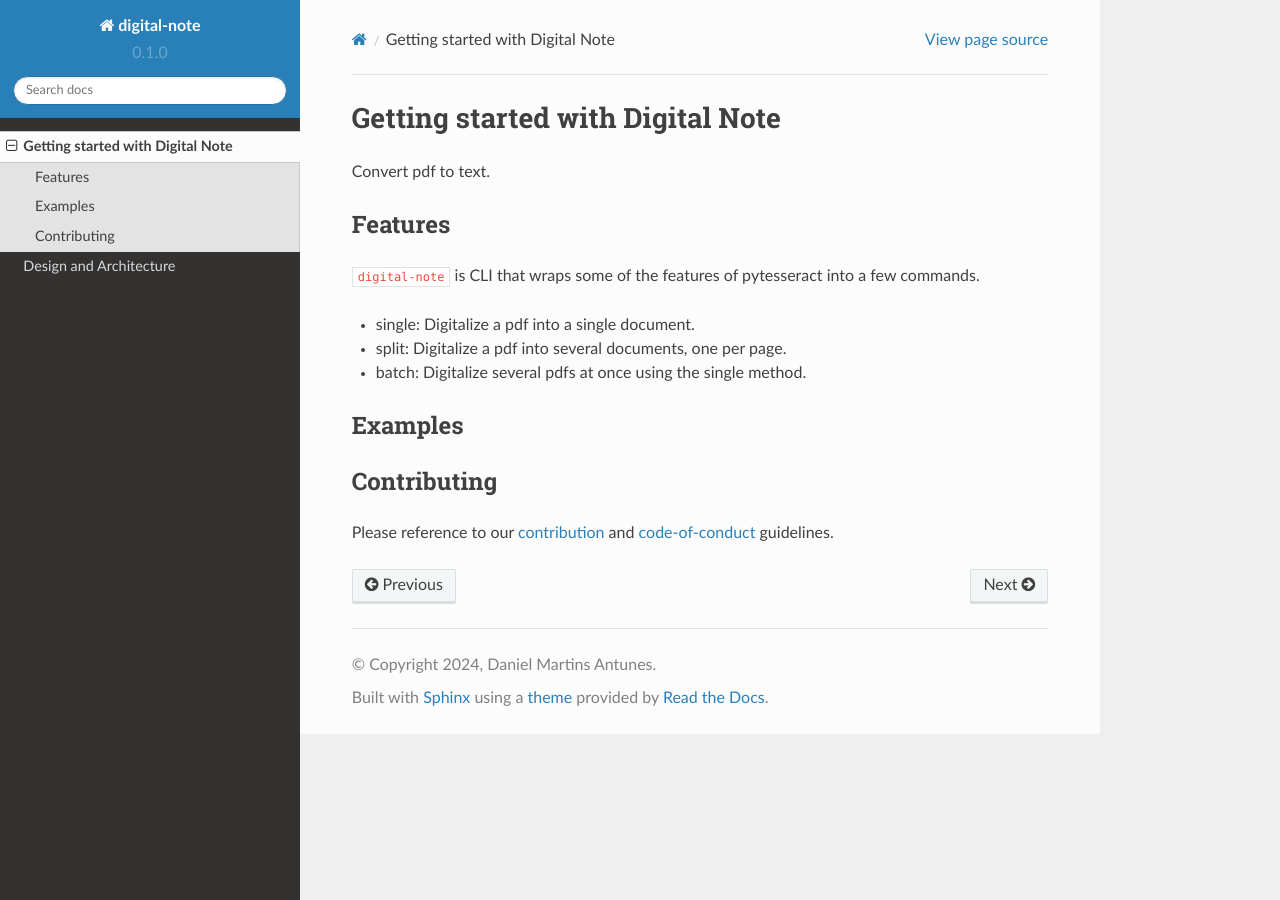
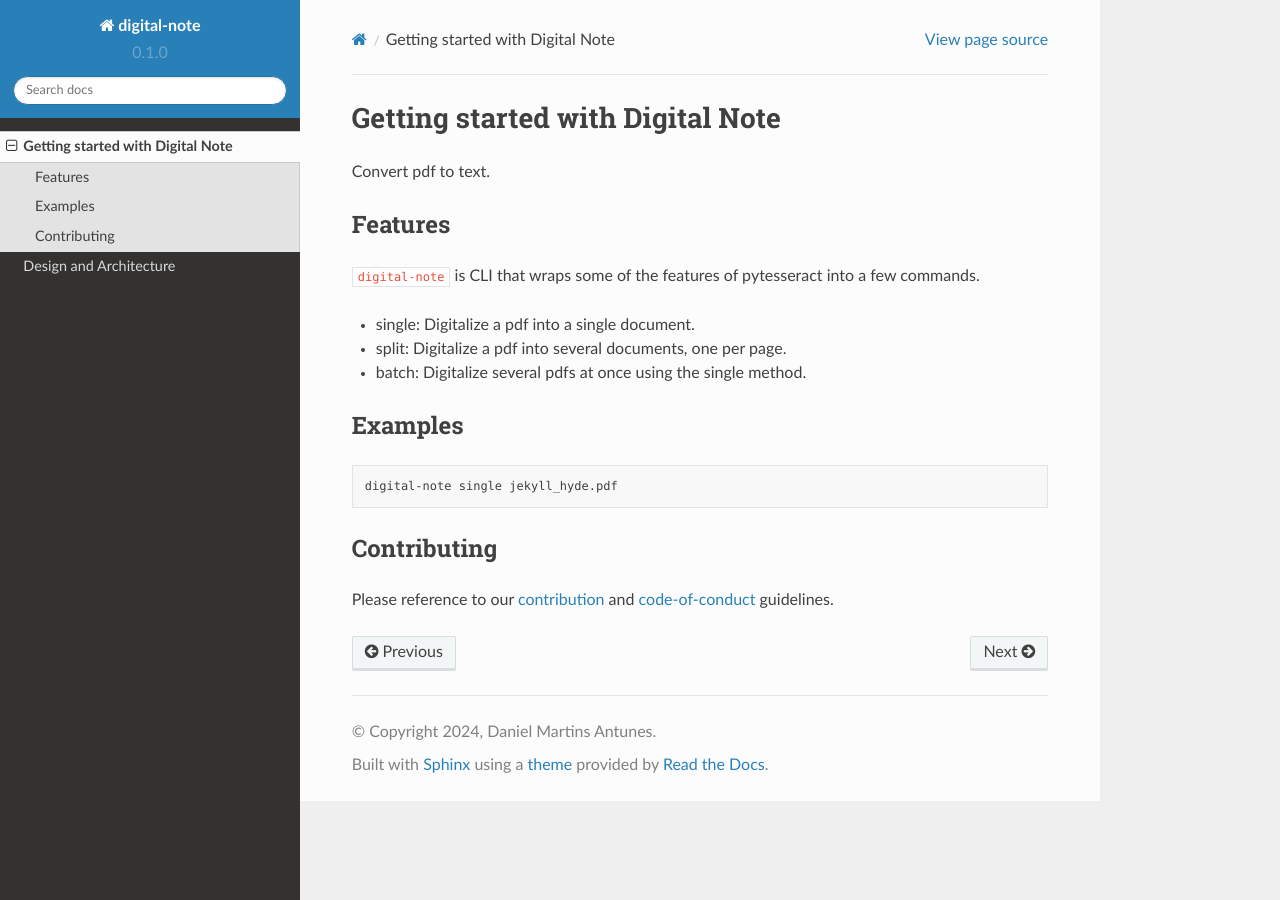
Before and after one commit to danoan/digital-note, a Sphinx documentation site: the page built from docs/getting-started.md, in a window 1280 px wide. Built offline with Sphinx 7.4.7 and the Read the Docs theme 2.0.0, drawn with Linux system fonts in a browser that asks for light colours; pages that are not in the unit, such as notebooks, are missing from menus.

Commit message:
Add examples

````diff
--- a/docs/getting-started.md
+++ b/docs/getting-started.md
@@ -12,6 +12,9 @@ Convert pdf to text.
 
 ## Examples
 
+```bash
+digital-note single jekyll_hyde.pdf
+```
 
 ## Contributing
 
````
Also changed, not shown: 7 other files.
